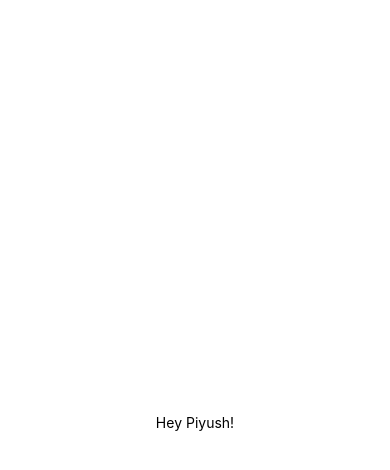
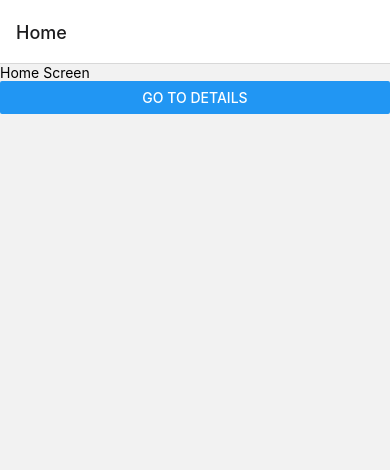
Before and after one commit to Piyush2255/Xpense, a React Native app: screen /Home in a window 390 px wide. Shown: the top 470 px of the page. Built offline with nearby package versions, Linux system fonts and the light colour scheme.

Commit message:
Added Navigation

```diff
--- a/App.js
+++ b/App.js
@@ -1,20 +1,8 @@
 import { StatusBar } from 'expo-status-bar';
 import { StyleSheet, Text, View } from 'react-native';
-
+import Navigator from "./routes/homeStack";
 export default function App() {
   return (
-    <View style={styles.container}>
-      <Text>Hey Piyush!</Text>
-      <StatusBar style="auto" />
-    </View>
+    <Navigator/>
   );
 }
-
-const styles = StyleSheet.create({
-  container: {
-    flex: 1,
-    backgroundColor: '#fff',
-    alignItems: 'center',
-    justifyContent: 'center',
-  },
-});
--- a/package.json
+++ b/package.json
@@ -10,11 +10,15 @@
     "eject": "expo eject"
   },
   "dependencies": {
+    "@react-navigation/native": "^6.0.11",
+    "@react-navigation/native-stack": "^6.7.0",
     "expo": "~45.0.0",
     "expo-status-bar": "~1.3.0",
     "react": "17.0.2",
     "react-dom": "17.0.2",
     "react-native": "0.68.2",
+    "react-native-safe-area-context": "4.2.4",
+    "react-native-screens": "~3.11.1",
     "react-native-web": "0.17.7"
   },
   "devDependencies": {
--- /dev/null
+++ b/routes/homeStack.js
@@ -0,0 +1,17 @@
+import { NavigationContainer } from '@react-navigation/native';
+import { createNativeStackNavigator } from '@react-navigation/native-stack';
+import Home from '../screens/home';
+import Detail from '../screens/detail';
+
+const Stack=createNativeStackNavigator();
+
+export default function Route() {
+  return (
+    <NavigationContainer>
+      <Stack.Navigator initialRouteName='Home'>
+        <Stack.Screen name='Home' component={Home}/>
+        <Stack.Screen name='Detail' component={Detail}/>
+      </Stack.Navigator>
+    </NavigationContainer>
+  );
+}
--- /dev/null
+++ b/screens/detail.js
@@ -0,0 +1,10 @@
+import React from "react";
+import {StyleSheet,View,Text} from "react-native";
+
+export default function Detail(){
+    return(
+        <View>
+            <Text>Detail Screen</Text>
+        </View>
+    );
+}
--- /dev/null
+++ b/screens/home.js
@@ -0,0 +1,11 @@
+import React from "react";
+import {StyleSheet,View,Text,Button} from "react-native";
+
+export default function Home({navigation}){
+    return(
+        <View>
+            <Text>Home Screen</Text>
+            <Button title="Go to Details" onPress={()=>navigation.navigate('Detail')}/>
+        </View>
+    );
+}
```
Also changed, not shown: 1 other file (tests, documents, lock files or other folders).
